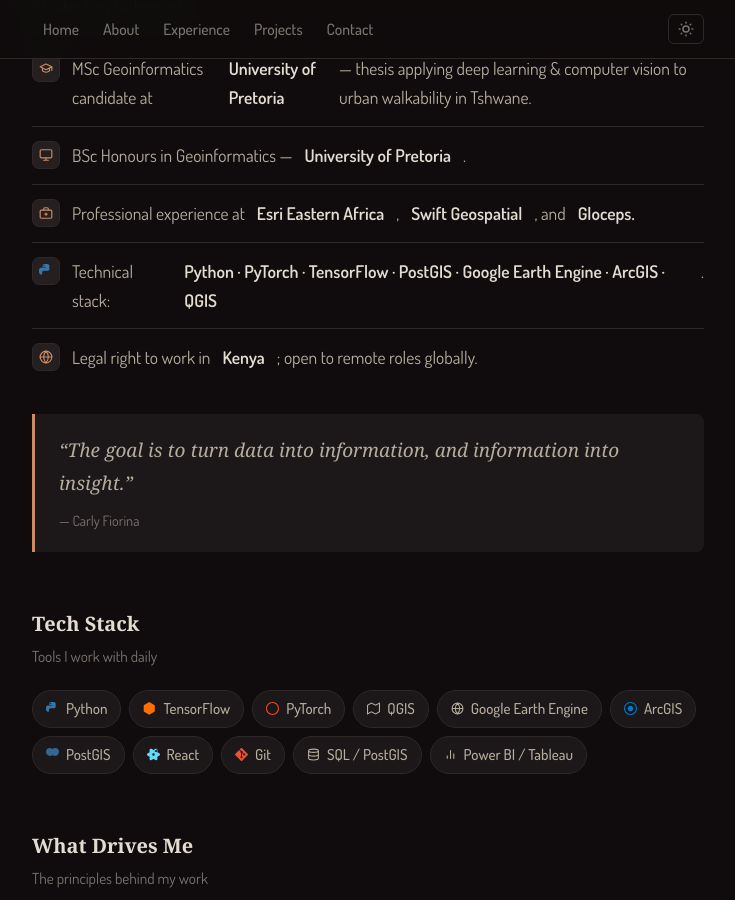
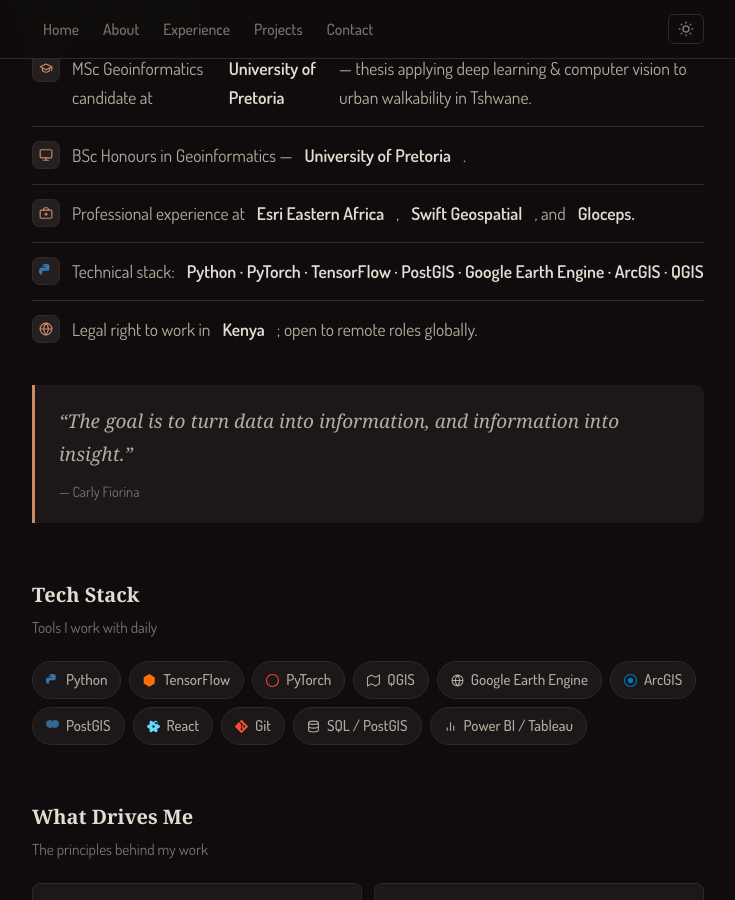
Before and after one commit to joyceonyango/joyceonyango.github.io, a Jekyll site: the page built from _pages/index.html, in a window 1280 px wide and 900 px high, scrolled down 818 px. Shown: the whole window, without its empty margins (272-1007 px from the left). Built offline with Jekyll 4.4.1, drawn with Linux system fonts in a browser that asks for light colours; some web fonts are replaced.

```diff
--- a/_pages/index.html
+++ b/_pages/index.html
@@ -63,7 +63,7 @@ description: Joyce Onyango — Geospatial Data Scientist and MSc Geoinformatics
       <span class="insight-icon">
         <svg width="14" height="14" viewBox="0 0 24 24" fill="currentColor"><path d="M14.25.18l.9.2.73.26.59.3.45.32.34.34.25.34.16.33.1.3.04.26.02.2-.01.13V8.5l-.05.63-.13.55-.21.46-.26.38-.3.31-.33.25-.35.19-.35.14-.33.1-.3.07-.26.04-.21.02H8.77l-.69.05-.59.14-.5.22-.41.27-.33.32-.27.35-.2.36-.15.37-.1.35-.07.32-.04.27-.02.21v3.06H3.17l-.21-.03-.28-.07-.32-.12-.35-.18-.36-.26-.36-.36-.35-.46-.32-.59-.28-.73-.21-.88-.14-1.05-.05-1.23.06-1.22.16-1.04.24-.87.32-.71.36-.57.4-.44.42-.33.42-.24.4-.16.36-.1.32-.05.24-.01h.16l.06.01h8.16v-.83H6.18l-.01-2.75-.02-.37.05-.34.11-.31.17-.28.25-.26.31-.23.38-.2.44-.18.51-.15.58-.12.64-.1.71-.06.77-.04.84-.02 1.27.05zm-6.3 1.98l-.23.33-.08.41.08.41.23.34.33.22.41.09.41-.09.33-.22.23-.34.08-.41-.08-.41-.23-.33-.33-.22-.41-.09-.41.09z" fill="#3776AB"/></svg>
       </span>
-      Technical stack: <strong>Python &middot; PyTorch &middot; TensorFlow &middot; PostGIS &middot; Google Earth Engine &middot; ArcGIS &middot; QGIS</strong>.
+      Technical stack: <strong>Python &middot; PyTorch &middot; TensorFlow &middot; PostGIS &middot; Google Earth Engine &middot; ArcGIS &middot; QGIS</strong>
     </li>
     <li>
       <span class="insight-icon">
```
